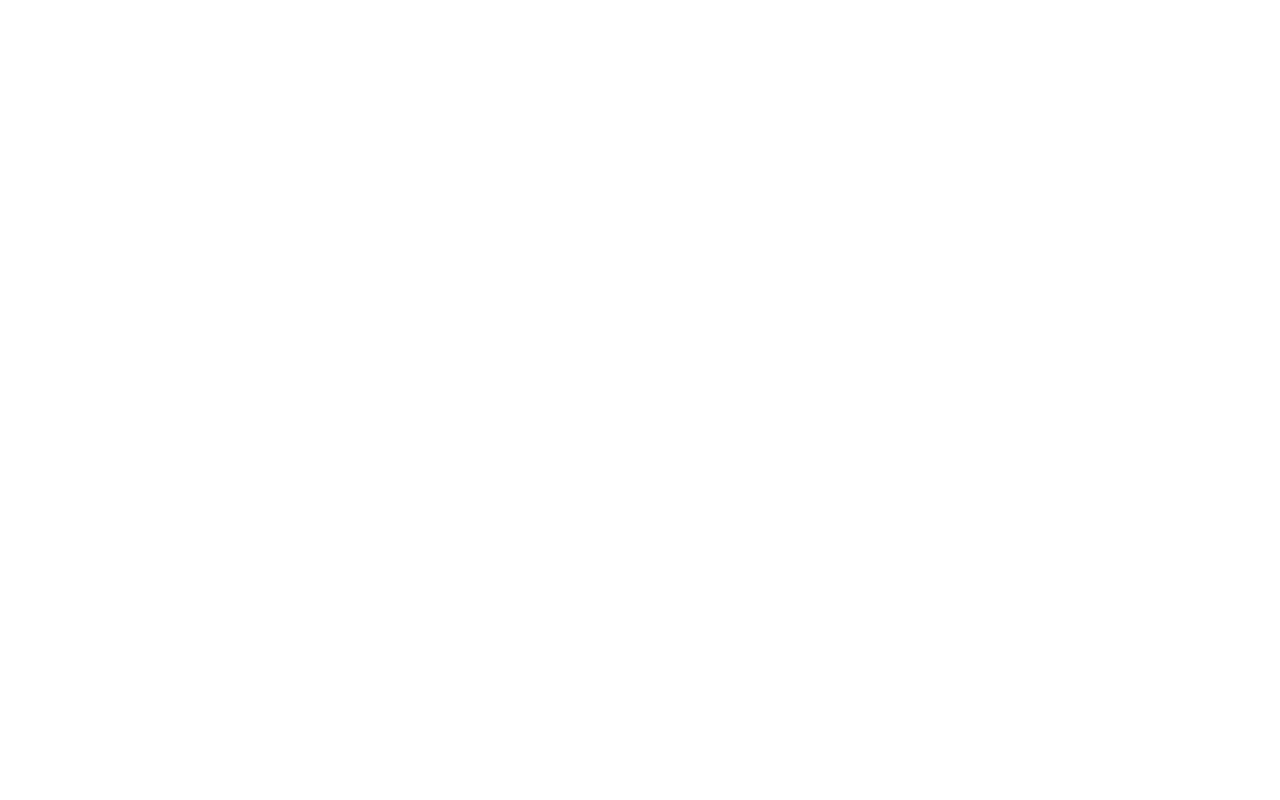
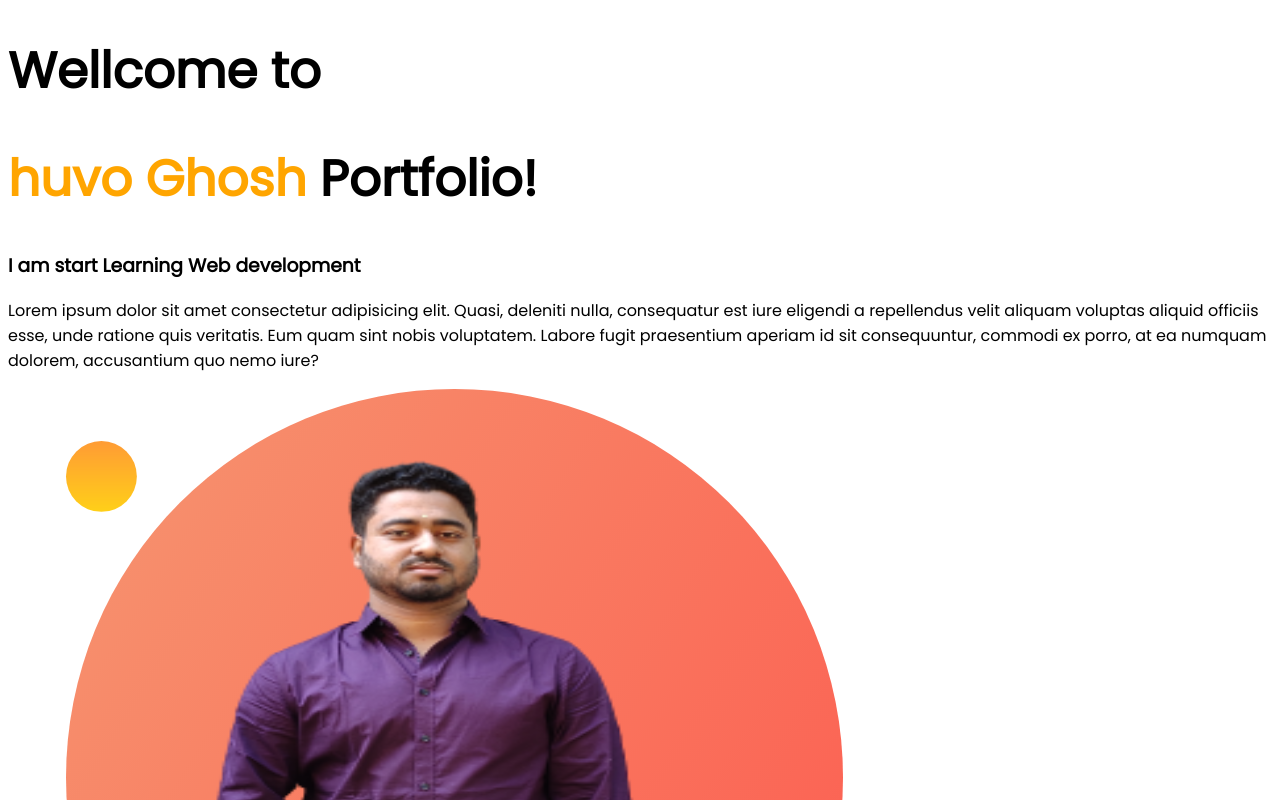
Before and after one commit to Shuvoghosh7/-developer-portfolio, a plain HTML site: page index.html in a window 1280 px wide. Shown: the top 800 px of the page. Drawn offline with Linux system fonts and the light colour scheme; a web font is replaced by a local one.

Commit message:
Add image & headder

```diff
--- a/index.html
+++ b/index.html
@@ -1,13 +1,32 @@
 <!DOCTYPE html>
 <html lang="en">
+
 <head>
     <meta charset="UTF-8">
     <meta http-equiv="X-UA-Compatible" content="IE=edge">
     <meta name="viewport" content="width=device-width, initial-scale=1.0">
     <title>Shuvo Ghosh Portfolio</title>
+    <link rel="preconnect" href="https://fonts.googleapis.com">
+    <link rel="preconnect" href="https://fonts.gstatic.com" crossorigin>
+    <link href="https://fonts.googleapis.com/css2?family=Licorice&family=Poppins&family=Vujahday+Script&display=swap"
+        rel="stylesheet">
     <link rel="stylesheet" href="style.css">
 </head>
+
 <body>
+    <div>
+        <h1>Wellcome to</h1>
+        <h1><span class="color">huvo Ghosh</span> Portfolio!</h1>
+        <h3>I am start Learning Web development</h3>
+        <p>Lorem ipsum dolor sit amet consectetur adipisicing elit. Quasi, deleniti nulla, consequatur est iure eligendi
+            a repellendus velit aliquam voluptas aliquid officiis esse, unde ratione quis veritatis. Eum quam sint nobis
+            voluptatem. Labore fugit praesentium aperiam id sit consequuntur, commodi ex porro, at ea numquam dolorem,
+            accusantium quo nemo iure?</p>
+    </div>
+    <div>
+        <img src="images/m-bg.png" alt="">
+    </div>
 
 </body>
+
 </html>
--- a/style.css
+++ b/style.css
@@ -0,0 +1,9 @@
+body{
+    font-family: 'Poppins', sans-serif;
+}
+h1{
+    font-size: 50px;
+}
+.color{
+    color: orange;
+}
```
Also changed, not shown: images/dream-bg.png (added), images/exp-bg.png (added), images/jhankar.png (added), images/jhankar2.png (added), images/m-bg.png (added), images/my-bg.png (added), images/my-bg2.png (added), images/top-banner.png (added), 9 other files.
